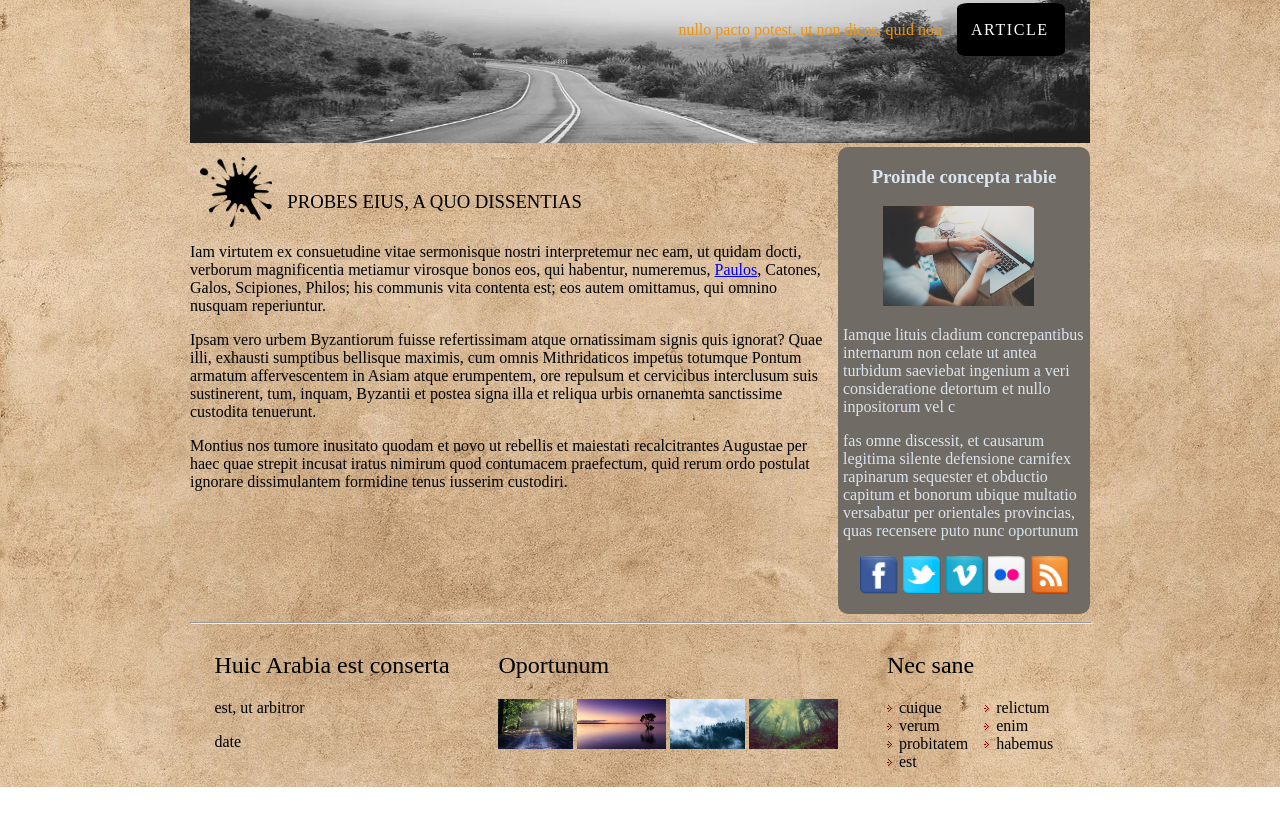
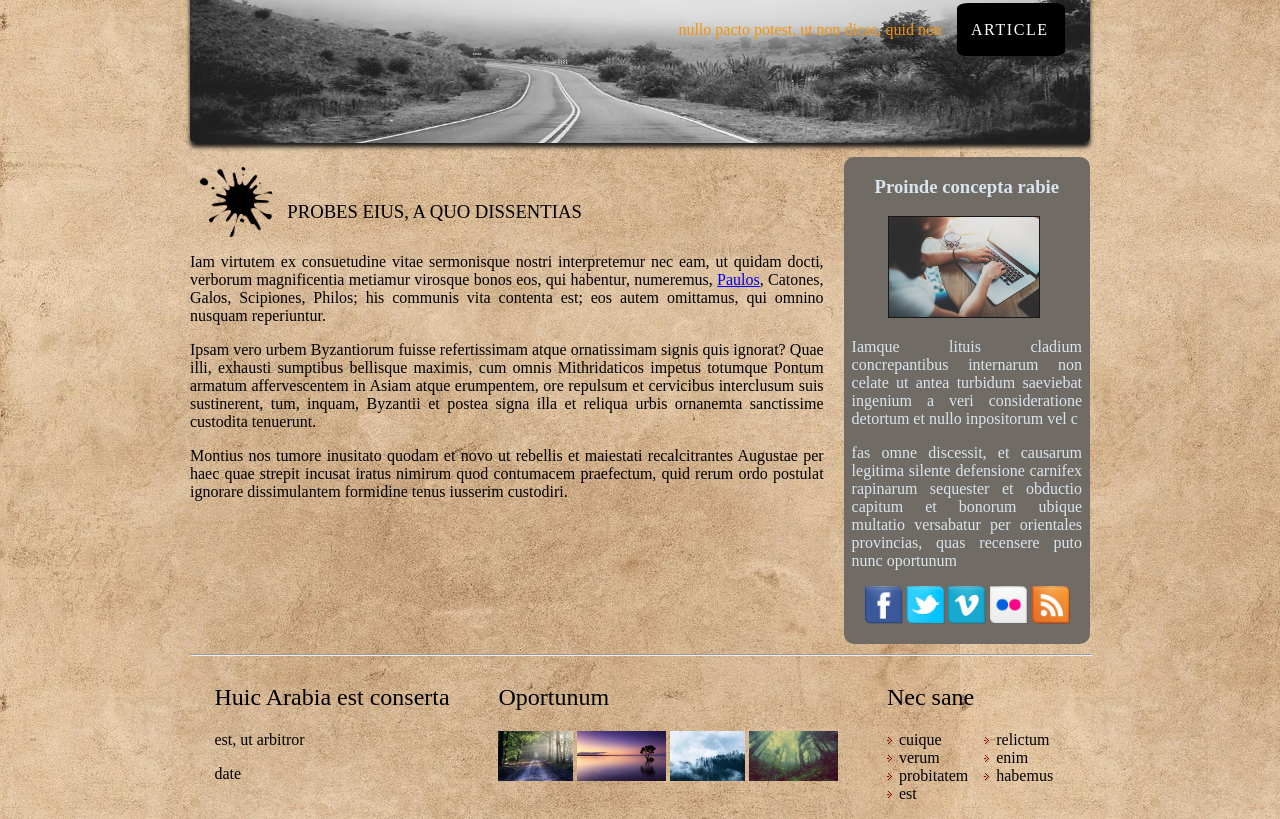
Before and after one commit to ben3211/Travel-html-css, a plain HTML site: page index.html in a window 1280 px wide. Shown: the part 421-1240 px from the top of the page. Before the commit the page ends 1208 px from the top, so only its background shows below. Drawn offline with Linux system fonts and the light colour scheme.

Commit message:
version 2

```diff
--- a/index.html
+++ b/index.html
@@ -1,7 +1,7 @@
 <!DOCTYPE html>
 <html lang="en">
 <head>
-    <meta charset="8">
+    <meta charset="utf-8">
     <title>Travel-html-css</title>
     <link rel="stylesheet" href="style.css">
 
@@ -55,12 +55,9 @@
         <!--aside-->
         <aside>
             <h1>Proinde concepta rabie</h1>
-            <img src="img/autor.png" alt="autor pics">
+            <img src="img/autor.png" alt="autor pics" class="autor_pics">
             <p>Iamque lituis cladium concrepantibus internarum non celate ut antea turbidum saeviebat ingenium a veri consideratione detortum et nullo inpositorum vel c</p>
             <p>fas omne discessit, et causarum legitima silente defensione carnifex rapinarum sequester et obductio capitum et bonorum ubique multatio versabatur per orientales provincias, quas recensere puto nunc oportunum </p>
-            <div class="bulle">
-                <img src="img/bulle.png" alt="bulle">
-            </div>
             <ul>
                 <li><a href="#"><img src="img/facebook.png" alt="facebook"></a></li>
                 <li><a href="#"><img src="img/twitter.png" alt="twitter"></a></li>
@@ -95,13 +92,13 @@
         <div class="friends">
             <h2>Nec sane</h2>
             <ul>
-                <li><img src="img/ico_external link.png" alt="arrow"><a href="#">cuique</a></li>
-                <li><img src="img/ico_external link.png" alt="arrow"><a href="#">verum</a></li>
-                <li><img src="img/ico_external link.png" alt="arrow"><a href="#">probitatem</a></li>
-                <li><img src="img/ico_external link.png" alt="arrow"><a href="#">est</a></li>
-                <li><img src="img/ico_external link.png" alt="arrow"><a href="#">relictum</a></li>
-                <li><img src="img/ico_external link.png" alt="arrow"><a href="#">enim</a></li>
-                <li><img src="img/ico_external link.png" alt="arrow"><a href="#">habemus</a></li>
+                <li><img src="img/ico_external_link.png" alt="arrow"><a href="#">cuique</a></li>
+                <li><img src="img/ico_external_link.png" alt="arrow"><a href="#">verum</a></li>
+                <li><img src="img/ico_external_link.png" alt="arrow"><a href="#">probitatem</a></li>
+                <li><img src="img/ico_external_link.png" alt="arrow"><a href="#">est</a></li>
+                <li><img src="img/ico_external_link.png" alt="arrow"><a href="#">relictum</a></li>
+                <li><img src="img/ico_external_link.png" alt="arrow"><a href="#">enim</a></li>
+                <li><img src="img/ico_external_link.png" alt="arrow"><a href="#">habemus</a></li>
             </ul>
         </div>
     </footer>
--- a/style.css
+++ b/style.css
@@ -5,6 +5,8 @@ body {
 }
 
 /**header**/
+
+    /**logo**/
 header {
     display: flex;
 }
@@ -28,7 +30,9 @@ header {
 .logo p {
     margin: 0 0 10px 10px;
 }
+    /**logo**/
 
+    /**nav**/
 nav {
     display: flex;
     align-self: flex-end;
@@ -40,7 +44,6 @@ nav {
 
 nav ul {
     list-style: none;
-
 }
 
 nav li {
@@ -55,7 +58,10 @@ nav li a {
 
 nav li a:hover {
     color: rgb(103, 103, 230);
+    border-bottom: 2px solid  rgb(103, 103, 230);
 }
+    /**nav**/
+
 /**header**/
 
 hr {
@@ -66,6 +72,9 @@ hr {
 #banner img {
     height: 430px;
     width: 900px;
+    border-radius: 5px;
+    box-shadow: 0 4px 4px #1c1a19;
+    margin-bottom: 10px;
 }
 
 .container {
@@ -122,11 +131,14 @@ span {
 
 section {
     display: flex;
+    margin-bottom: 10px;
+    text-align: justify;
 }
 
     /**article**/
 article {
     width: 180%;
+    margin-right: 20px;
 }
 
 article img {
@@ -159,8 +171,12 @@ aside h1 {
     text-align: center;
 }
 
+.autor_pics {
+    height: 100px;
+    border: 1px solid #181818;
+    text-align: center;
+}
 aside img {
-    height: 100px;
     margin-left: 18%;
 }
 
@@ -172,7 +188,7 @@ aside ul {
 }
 
 aside p {
-    padding: 0 5px 0 5px;
+    padding: 0 8px 0 8px;
 }
 
 aside li {
@@ -189,7 +205,7 @@ aside li img {
 .bulle img {
     height: 20px;
     position: absolute;
-    right: 290px;
+    right: 410px;
     top: 700px;
 }
 
```
Also changed, not shown: img/ico_external_link.png (renamed from img/ico_external link.png). Lines whose indentation alone changed are shown as unchanged.
